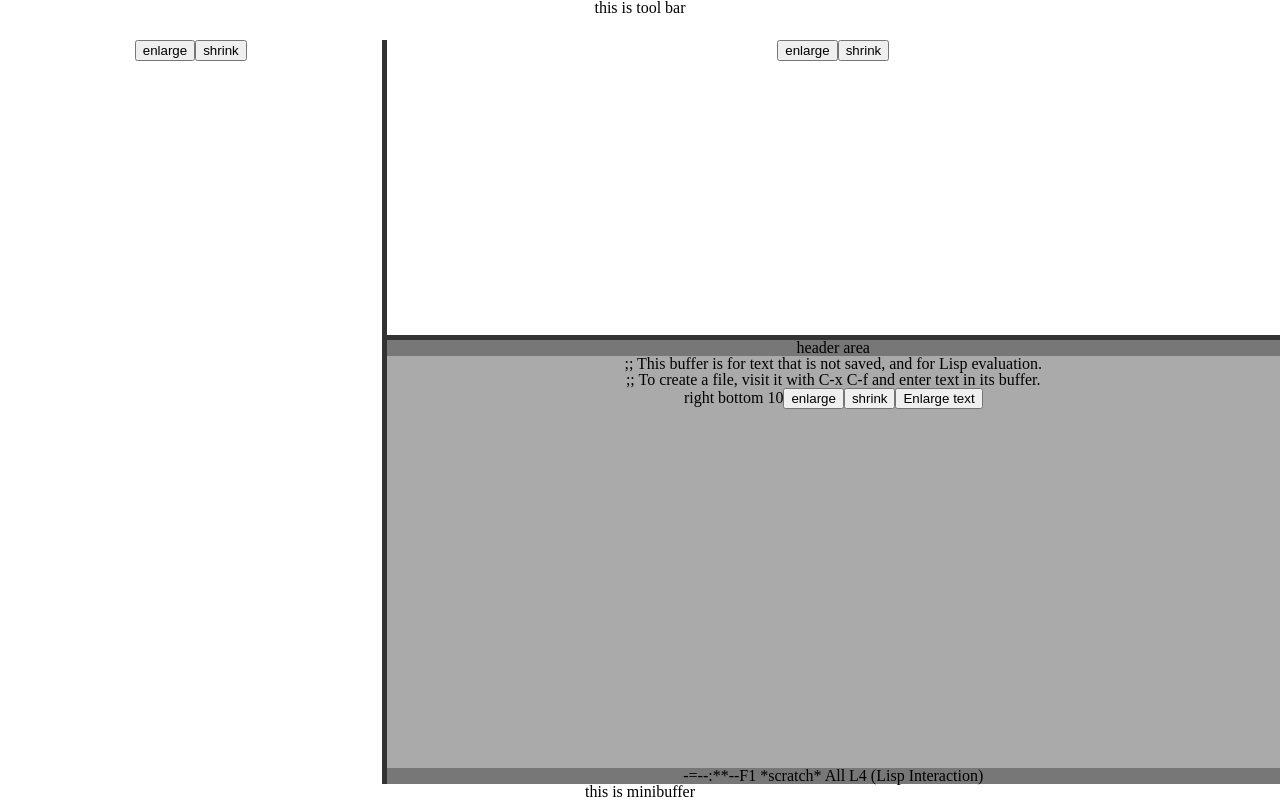
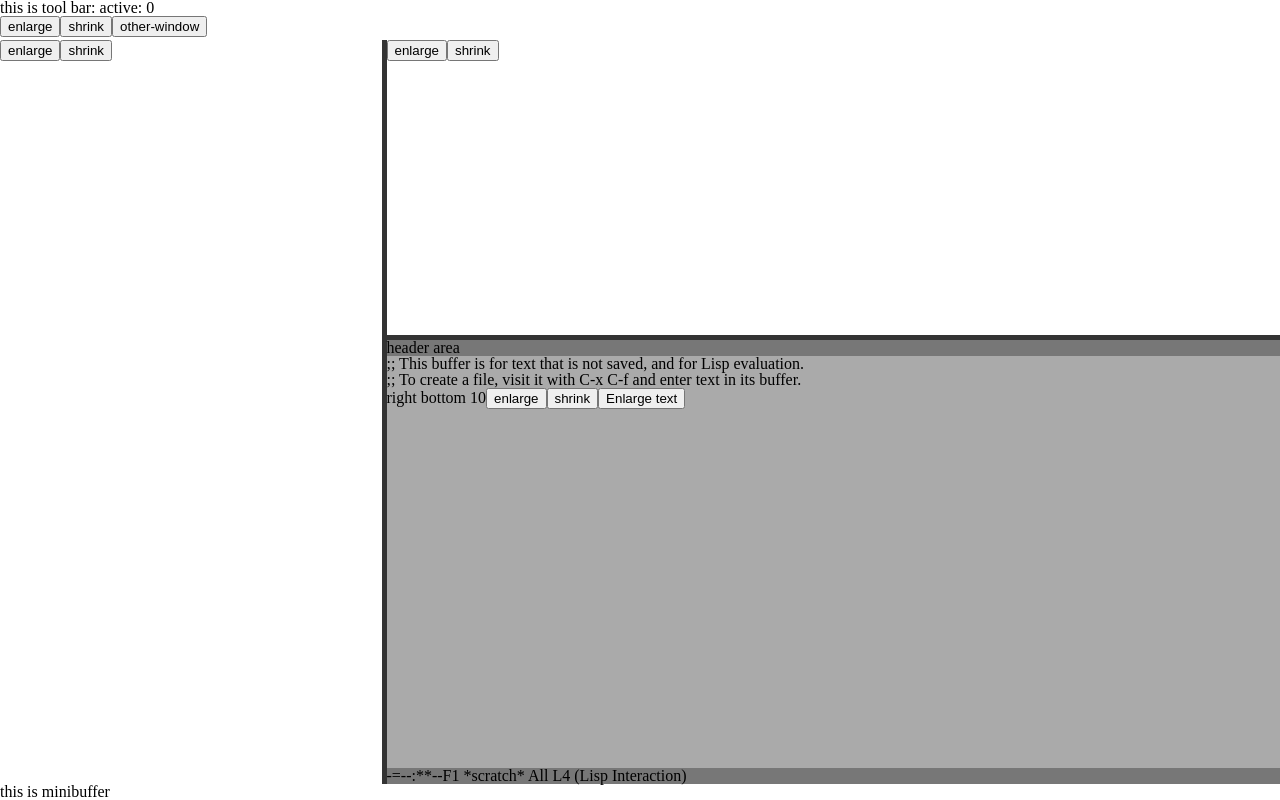
Before and after one commit to peccu/noname-layout, a Vue app: page / in a window 1280 px wide. Built offline with nearby package versions, Linux system fonts and the light colour scheme.

Commit message:
extract frame from app

```diff
--- a/src/App.vue
+++ b/src/App.vue
@@ -1,66 +1,23 @@
 <template>
-<ToolBar/>
-<div class="outer">
-<HorizontalLayout>
-  <template v-slot:left>
-    <WindowArea>left</WindowArea>
-  </template>
-  <template v-slot:right>
-    <VerticalLayout>
-      <template v-slot:top>
-        <WindowArea>right top</WindowArea>
-      </template>
-      <template v-slot:bottom>
-        <WindowArea @enlarge-text="postFontSize += $event">right bottom {{postFontSize}}</WindowArea>
-      </template>
-    </VerticalLayout>
-  </template>
-</HorizontalLayout>
-</div>
-<MiniBuffer/>
+  <FrameArea/>
 </template>
 
 <script>
- import ToolBar from './components/ToolBar.vue'
- import MiniBuffer from './components/MiniBuffer.vue'
- import HorizontalLayout from './components/HorizontalLayout.vue'
- import VerticalLayout from './components/VerticalLayout.vue'
- import WindowArea from './components/WindowArea.vue'
+ import FrameArea from './components/FrameArea.vue'
 
  export default {
    name: 'App',
    components: {
-ToolBar,
-MiniBuffer,
-WindowArea,
-
-     VerticalLayout,
-     HorizontalLayout
-},
-data(){
-return {
-postFontSize: 10.0
-}
-}
+     FrameArea,
+   }
  }
 </script>
 
 <style>
-@import "./assets/reset.css";
-#app {
-   text-align: center;
-   margin: 0;
-   padding: 0;
+ @import "./assets/reset.css";
+ * { box-sizing: border-box; }
+ #app {
    height: 100vh;
    width: 100vw;
  }
- * { box-sizing: border-box; }
-.outer{
-  height: calc(100vh - 40px - 1em);
-  width: 100vw;
-  display: flex;
-}
-.separator{
-    background: #333;
-}
 </style>
--- /dev/null
+++ b/src/components/FrameArea.vue
@@ -0,0 +1,63 @@
+<template>
+  <ToolBar :activeWindow="activeWindow" @other-window="otherWindow()"/>
+  <div class="outer">
+    <HorizontalLayout>
+      <template v-slot:left>
+        <WindowArea>left</WindowArea>
+      </template>
+      <template v-slot:right>
+        <VerticalLayout>
+          <template v-slot:top>
+            <WindowArea>right top</WindowArea>
+          </template>
+          <template v-slot:bottom>
+            <WindowArea @enlarge-text="postFontSize += $event">right bottom {{postFontSize}}</WindowArea>
+          </template>
+        </VerticalLayout>
+      </template>
+    </HorizontalLayout>
+  </div>
+  <MiniBuffer/>
+</template>
+
+<script>
+ import ToolBar from './ToolBar.vue'
+ import MiniBuffer from './MiniBuffer.vue'
+ import HorizontalLayout from './HorizontalLayout.vue'
+ import VerticalLayout from './VerticalLayout.vue'
+ import WindowArea from './WindowArea.vue'
+
+ export default {
+   name: 'Frame',
+   components: {
+     ToolBar,
+     MiniBuffer,
+     WindowArea,
+
+     VerticalLayout,
+     HorizontalLayout
+   },
+   data(){
+     return {
+       postFontSize: 10.0,
+       activeWindow: 0
+     }
+   },
+   methods:{
+     otherWindow(){
+       this.activeWindow += 1
+     }
+   }
+ }
+</script>
+
+<style>
+ .outer{
+   height: calc(100vh - 40px - 1em);
+   width: 100vw;
+   display: flex;
+ }
+ .separator{
+   background: #333;
+ }
+</style>
--- a/src/components/ToolBar.vue
+++ b/src/components/ToolBar.vue
@@ -1,15 +1,23 @@
 <template>
-  <div class="tool">
-    <h1>this is tool bar</h1>
-  </div>
+<div class="tool">
+  <h1>this is tool bar: active: {{activeWindow}}</h1>
+    <button @click="$emit('enlarge')">enlarge</button>
+    <button @click="$emit('shrink')">shrink</button>
+  <button @click="$emit('other-window')">other-window</button>
+</div>
 </template>
 
 <script>
 export default {
   name: 'HelloWorld',
   props: {
-    msg: String
-  }
+msg: String,
+activeWindow: Number
+},
+emits: ['enlarge', 'shrink', 'other-window'],
+onmount(){
+}
+
 }
 </script>
 
```
